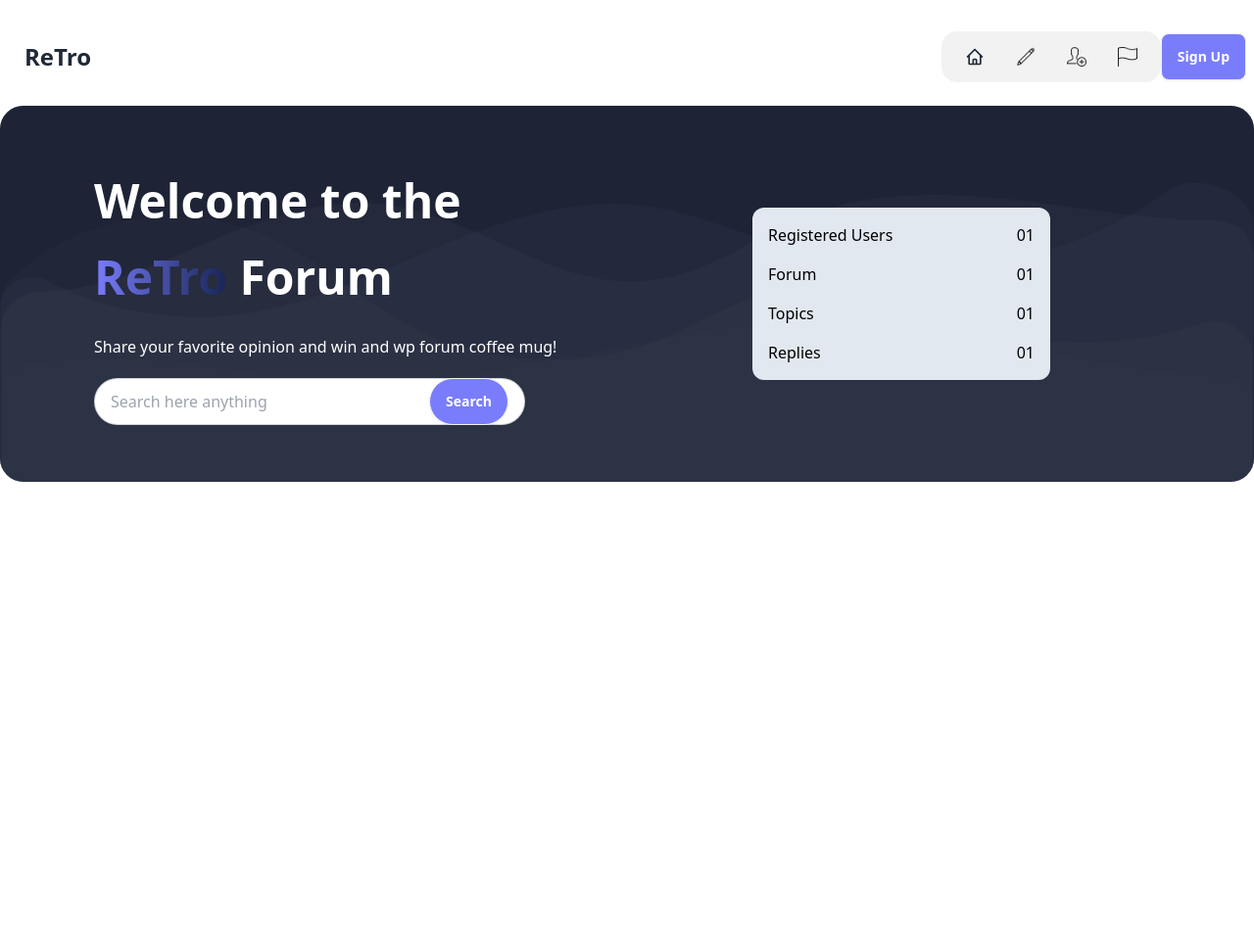
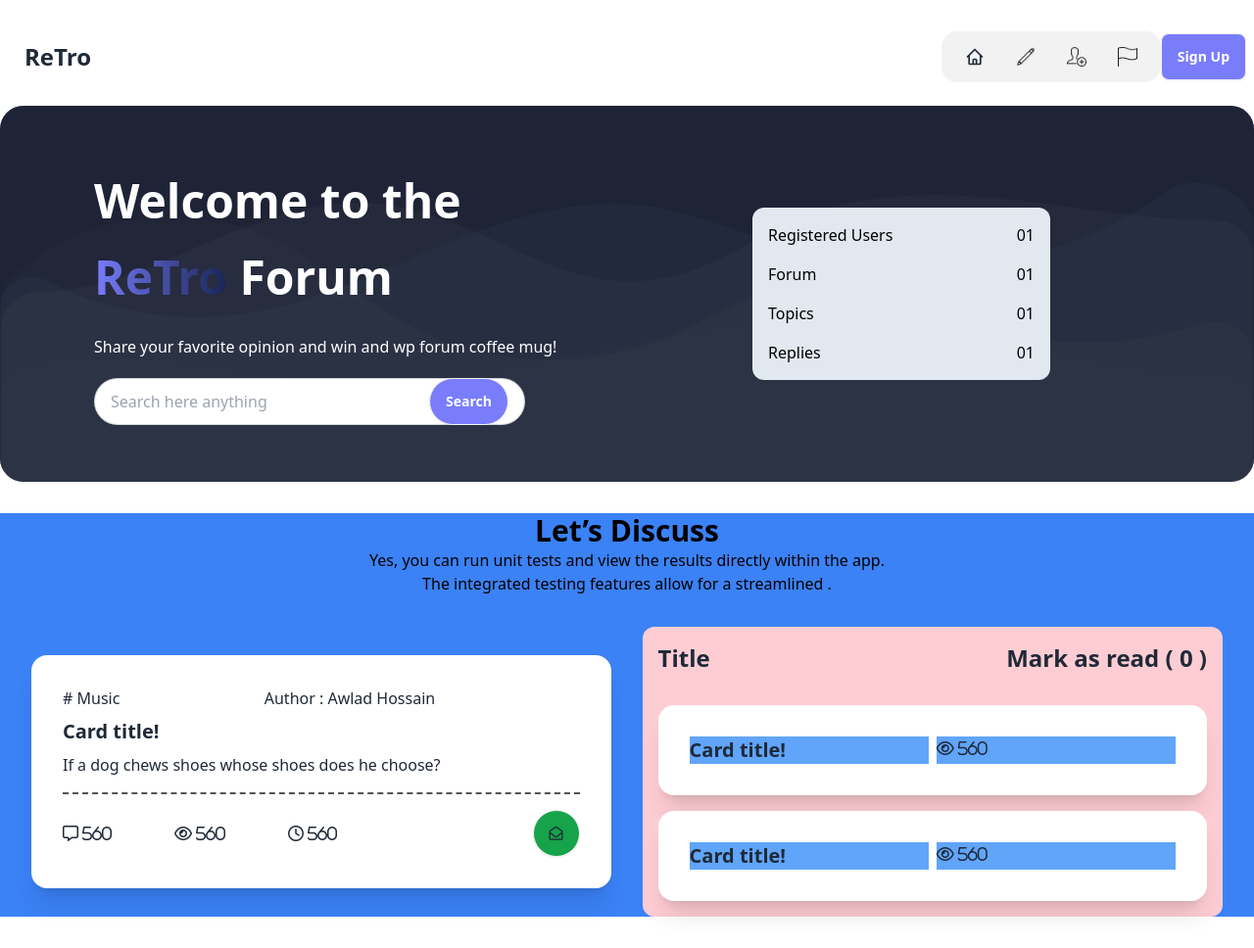
Before and after one commit to Marg0n/retro_forum, a plain HTML site: page index.html in a window 1280 px wide. Shown: the whole page at 98% size. Before the commit the page ends 800 px from the top, so only its background shows below. Drawn offline with nearby package versions, Linux system fonts and the light colour scheme.

Commit message:
Discuss section done

```diff
--- a/index.html
+++ b/index.html
@@ -5,6 +5,14 @@
     <meta name="viewport" content="width=device-width, initial-scale=1.0" />
     <title>ReTro Forum</title>
 
+    <!-- font awesome CDN -->
+    <link
+      rel="stylesheet"
+      href="https://cdnjs.cloudflare.com/ajax/libs/font-awesome/6.5.1/css/all.min.css"
+      integrity="sha512-DTOQO9RWCH3ppGqcWaEA1BIZOC6xxalwEsw9c2QQeAIftl+Vegovlnee1c9QX4TctnWMn13TZye+giMm8e2LwA=="
+      crossorigin="anonymous"
+      referrerpolicy="no-referrer"
+    />
     <!-- DaisyUI CDN -->
     <link
       href="https://cdn.jsdelivr.net/npm/daisyui@4.7.2/dist/full.min.css"
@@ -154,6 +162,7 @@
           <div
             class="hero-content flex-col lg:flex-row text-center w-full lg:px-24 gap-8"
           >
+            <!-- left side -->
             <div class="flex-1 w-full text-white">
               <h1 class="mb-5 text-5xl font-bold text-left lg:leading-relaxed">
                 Welcome to the<br />
@@ -175,12 +184,15 @@
                   class="grow"
                   placeholder="Search here anything"
                 />
-                <button class="btn bg-[#797DFC] rounded-3xl text-white">
+                <button
+                  class="btn bg-[#797DFC] rounded-3xl text-white hover:bg-gray-700"
+                >
                   Search
                 </button>
               </label>
             </div>
 
+            <!-- right side -->
             <div class="text-center text-black flex-1 w-full">
               <div
                 class="hero-content text-center flex flex-col bg-slate-200 lg:mx-28 rounded-xl"
@@ -207,7 +219,106 @@
         </div>
       </section>
 
-      <section class="container mx-auto mt-4"></section>
+      <section class="container mx-auto mt-8 bg-blue-500">
+        <div class="text-center">
+          <h2 class="text-black text-3xl font-bold">Let’s Discuss</h2>
+          <p class="text-black text-base">
+            Yes, you can run unit tests and view the results directly within the
+            app.<br />The integrated testing features allow for a streamlined .
+          </p>
+        </div>
+
+        <div class="flex flex-col lg:flex-row items-center mt-4 lg:m-8 gap-8">
+          <div id="cardContainer" class="lg:w-1/2">
+            <!-- cards -->
+            <div class="card w-96 lg:w-full bg-base-100 shadow-xl">
+              <div class="card-body divide-dashed divide-stone-600 divide-y-2">
+                <div>
+                  <div class="flex">
+                    <p># Music</p>
+                    <p>Author : Awlad Hossain</p>
+                  </div>
+                  <h2 class="card-title mt-2">Card title!</h2>
+                  <p class="text-base mt-2">
+                    If a dog chews shoes whose shoes does he choose?
+                  </p>
+                </div>
+                <div class="card-normal mt-2">
+                  <div class="mt-4 flex justify-between items-center">
+                    <div class="flex justify-around gap-16">
+                      <div>
+                        <i class="fa-regular fa-message">
+                          <span id="msgCounter">560</span>
+                        </i>
+                      </div>
+                      <div>
+                        <i class="fa-regular fa-eye">
+                          <span id="viewCounter">560</span>
+                        </i>
+                      </div>
+                      <div>
+                        <i class="fa-regular fa-clock">
+                          <span id="durationCounter">560</span>
+                        </i>
+                      </div>
+                    </div>
+
+                    <div>
+                      <button
+                        class="btn rounded-full bg-green-600 hover:bg-blue-400"
+                      >
+                        <i class="fa-regular fa-envelope-open"></i>
+                      </button>
+                    </div>
+                  </div>
+                </div>
+              </div>
+            </div>
+          </div>
+
+          <div
+            class="flex flex-col w-[90%] lg:w-1/2 bg-rose-200 rounded-xl lg:min-h-56 gap-4 p-4"
+          >
+            <div class="flex justify-between items-center mb-4">
+              <h3 class="text-2xl font-semibold">Title</h3>
+              <p class="text-2xl font-semibold">
+                Mark as read ( <span id="counter">0</span> )
+              </p>
+            </div>
+
+            <!-- read comments list -->
+            <div class="card w-full bg-base-100 shadow-xl">
+              <div class="card-body flex lg:flex-row">
+                <h2 class="card-title lg:w-1/2 bg-blue-400">Card title!</h2>
+
+                <div class="lg:w-1/2 bg-blue-400">
+                  <i class="fa-regular fa-eye">
+                    <span id="viewCounter">560</span>
+                  </i>
+                </div>
+              </div>
+            </div>
+
+            <div class="card w-full bg-base-100 shadow-xl">
+              <div class="card-body flex lg:flex-row">
+                <h2 class="card-title lg:w-1/2 bg-blue-400">Card title!</h2>
+
+                <div class="lg:w-1/2 bg-blue-400">
+                  <i class="fa-regular fa-eye">
+                    <span id="viewCounter">560</span>
+                  </i>
+                </div>
+              </div>
+            </div>
+          </div>
+        </div>
+      </section>
+
+      <section>
+
+      </section>
     </main>
+
+    <script src="scripts/api.js"></script>
   </body>
 </html>
--- /dev/null
+++ b/scripts/api.js
@@ -0,0 +1 @@
+console.log("ok");
```
